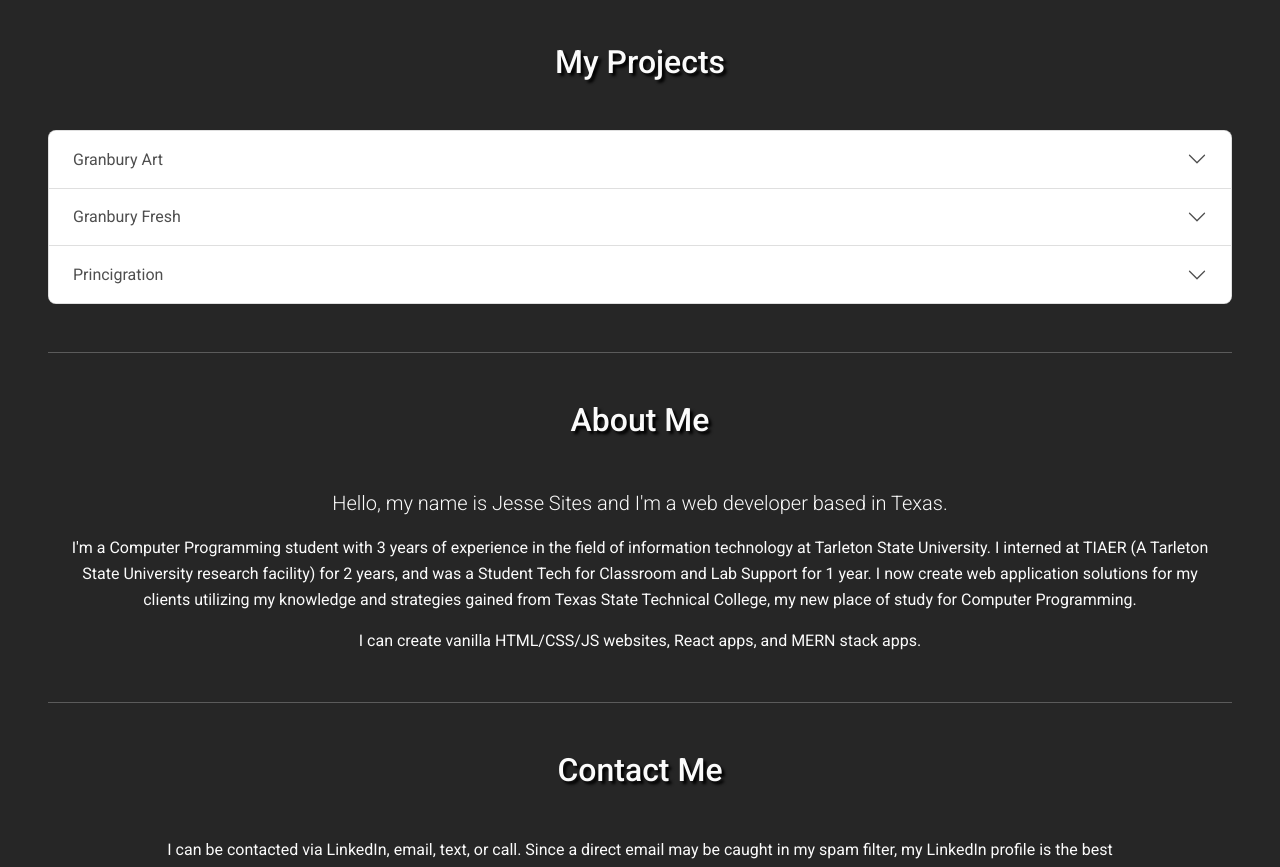
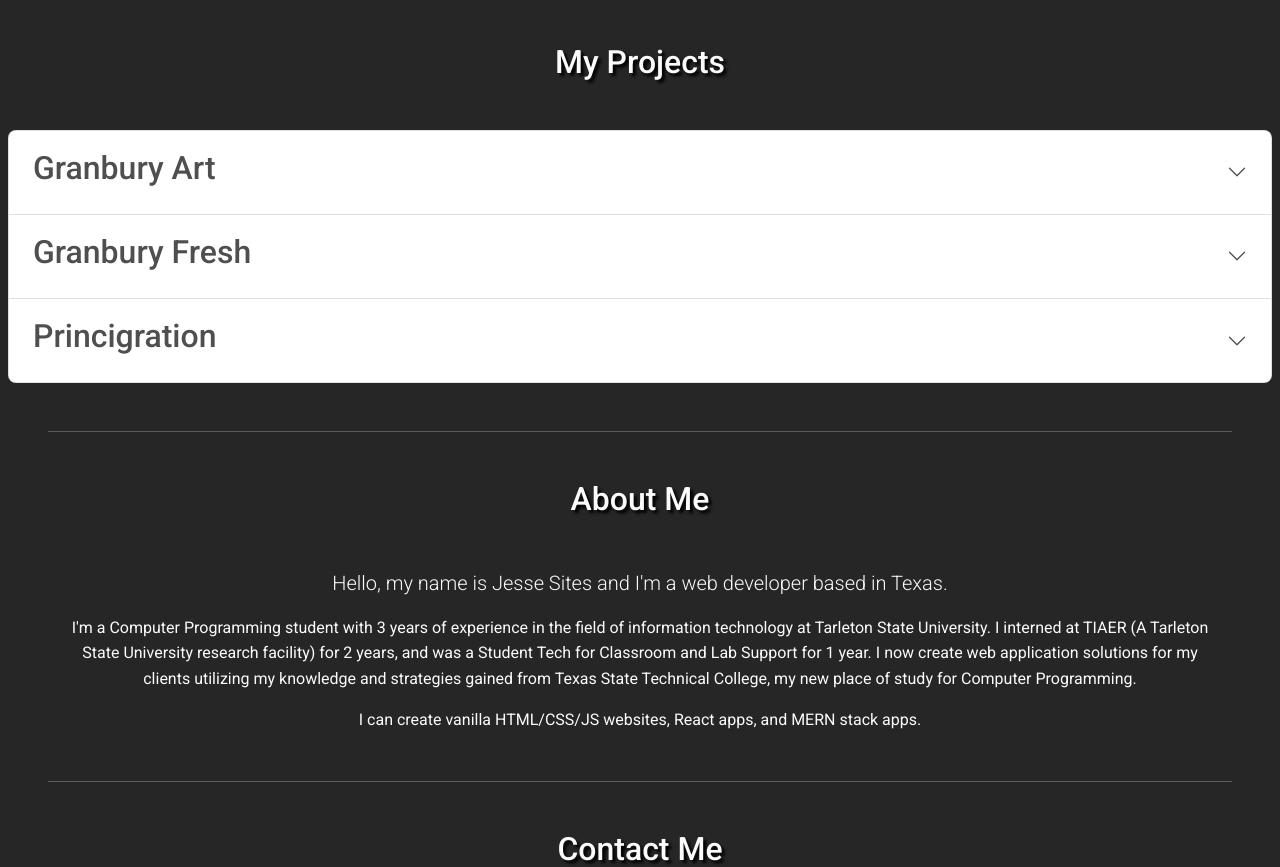
Before and after one commit to jesse318s/jesse-sites, a React (Create React App) app: page / in a window 1280 px wide. Shown: the part 1520-2387 px from the top of the page. Built offline with nearby package versions, Linux system fonts and the light colour scheme.

Commit message:
resized accordion, improved shadows

```diff
--- a/src/App.jsx
+++ b/src/App.jsx
@@ -172,7 +172,7 @@ function App() {
                 <div id="projects" style={{ position: "relative", bottom: "95px" }}></div>
                 <section className="text-center mb-5">
                     <h2 className="mb-5 text_shadow">My Projects</h2>
-                    <div className="accordion mx-5" id="projectsAccordion">
+                    <div className="accordion mx-2" id="projectsAccordion">
                         <div className="accordion-item">
                             <h2 className="accordion-header" id="headingOne">
                                 <button
@@ -183,7 +183,7 @@ function App() {
                                     aria-expanded="false"
                                     aria-controls="collapseOne"
                                 >
-                                    Granbury Art
+                                    <h2>Granbury Art</h2>
                                 </button>
                             </h2>
                             <div
@@ -217,7 +217,7 @@ function App() {
                                     aria-expanded="false"
                                     aria-controls="collapseTwo"
                                 >
-                                    Granbury Fresh
+                                    <h2>Granbury Fresh</h2>
                                 </button>
                             </h2>
                             <div
@@ -253,7 +253,7 @@ function App() {
                                     aria-expanded="false"
                                     aria-controls="collapseThree"
                                 >
-                                    Princigration
+                                    <h2>Princigration</h2>
                                 </button>
                             </h2>
                             <div
--- a/src/App.scss
+++ b/src/App.scss
@@ -1,4 +1,8 @@
 // styles
+
+.navbar {
+  overflow: hidden;
+}
 
 .nav_title {
   font-family: "Roboto Draft";
```
